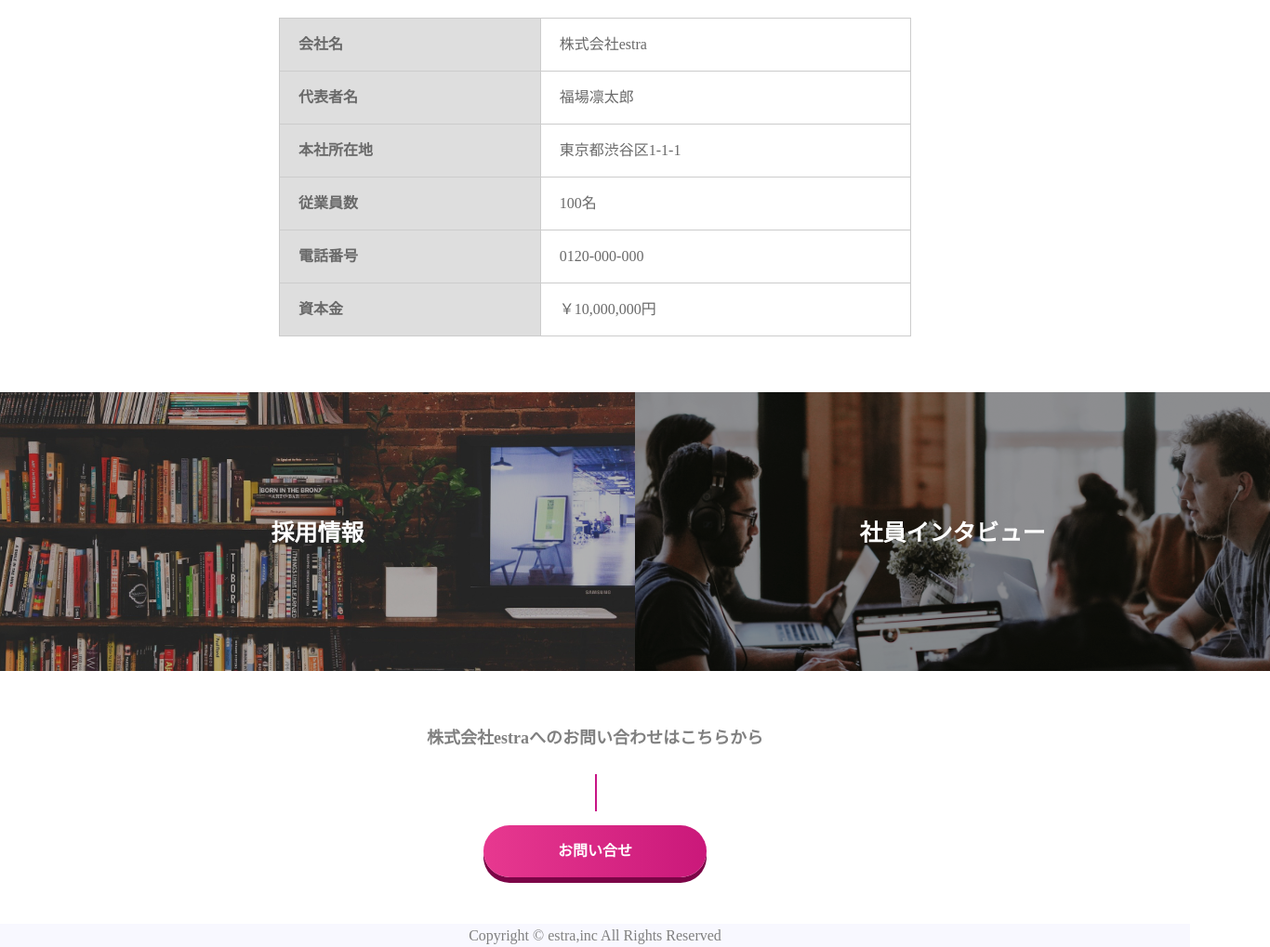
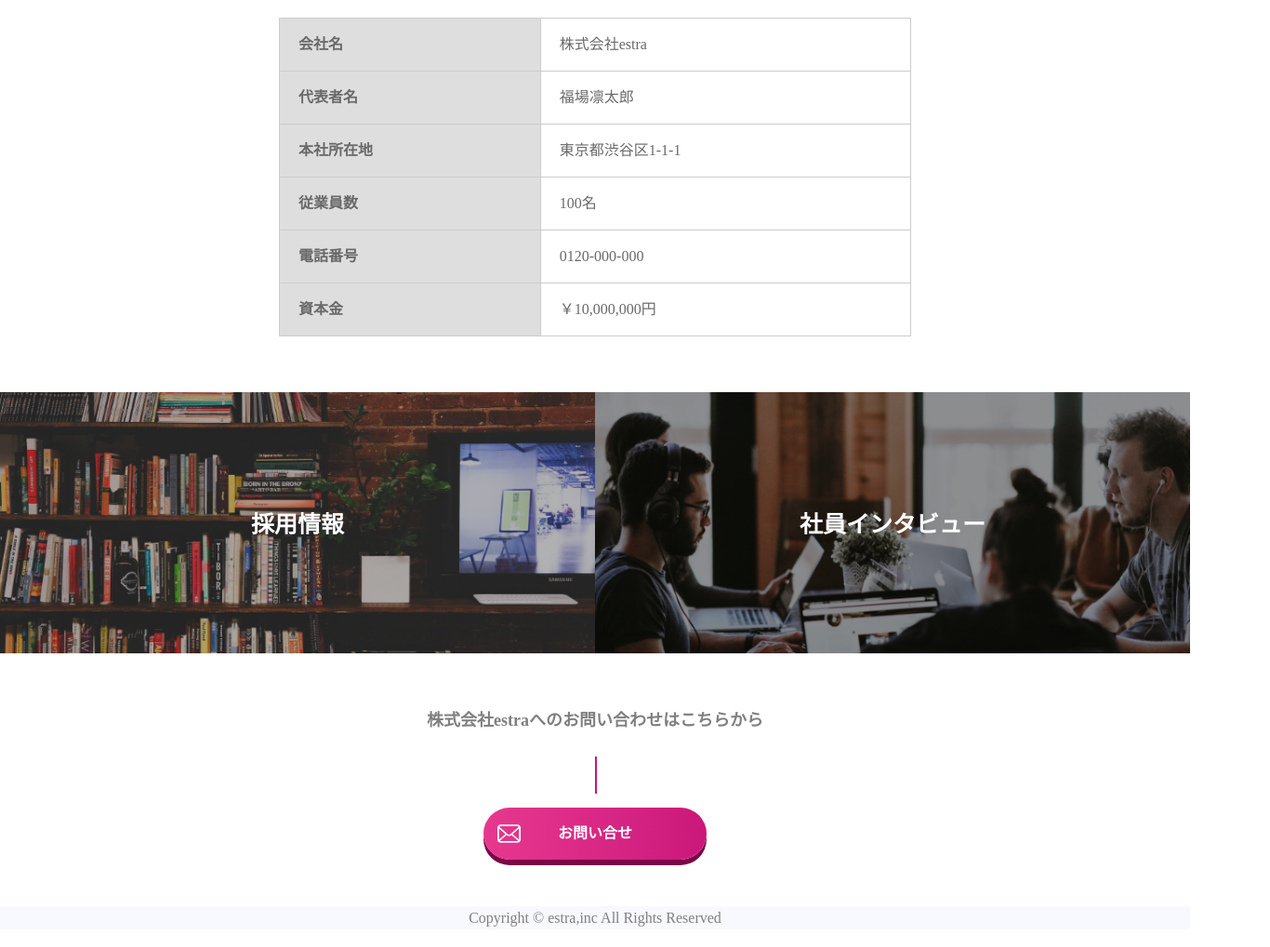
Before and after one commit to yuto-nakamura1229/20231004_nakamurayuto_lp, a plain HTML site: page index.html in a window 1280 px wide. Shown: the part 2885-3904 px from the top of the page at 93% size, 1366 px wide, since content can reach past the window. Drawn offline with Linux system fonts and the light colour scheme; a web font is replaced by a local one.

Commit message:
任意のメッセージ

```diff
--- a/css/style.css
+++ b/css/style.css
@@ -338,7 +338,7 @@
 
   .info {
     display: flex;
-    width: max-content;
+    width: 100%;
     margin: 60px 0px;
   }
 
@@ -411,15 +411,15 @@
     margin: 15px auto;
   }
 
-  .contact_btn::before {
+  .contact-btn::before {
     content: "";
     position: absolute;
     top: 50%;
     left: 15px;
-    background: url(lp-test/lp-img/mailicon.svg) no-repeat;
+    background: url(../lp-img/mailicon.svg) no-repeat;
     background-size: cover;
-    width: 50px;
-    height: 50px;
+    width: 25px;
+    height: 25px;
     transform: translateY(-50%);
   }
 
```
Also changed, not shown: 9 other files.
